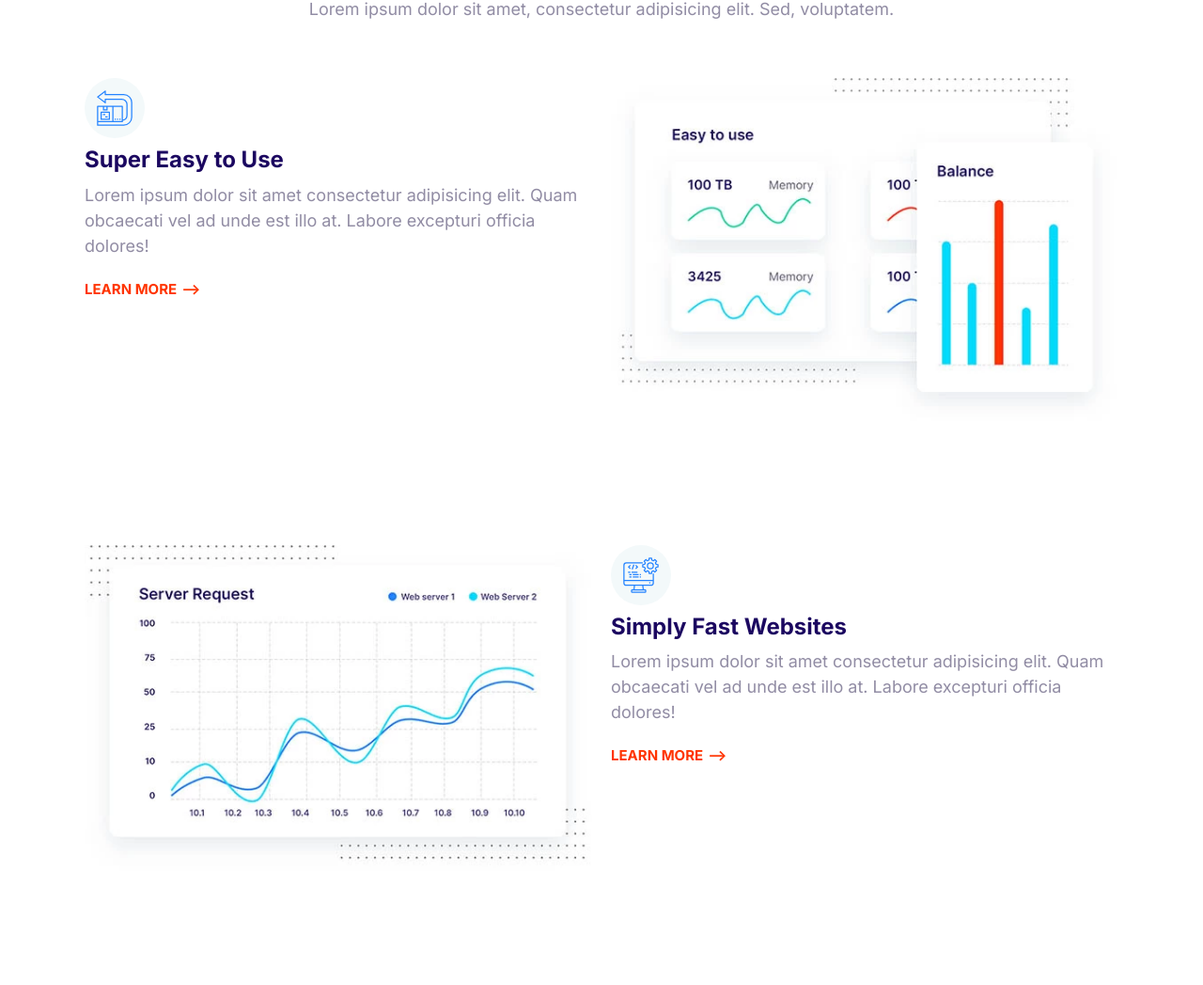
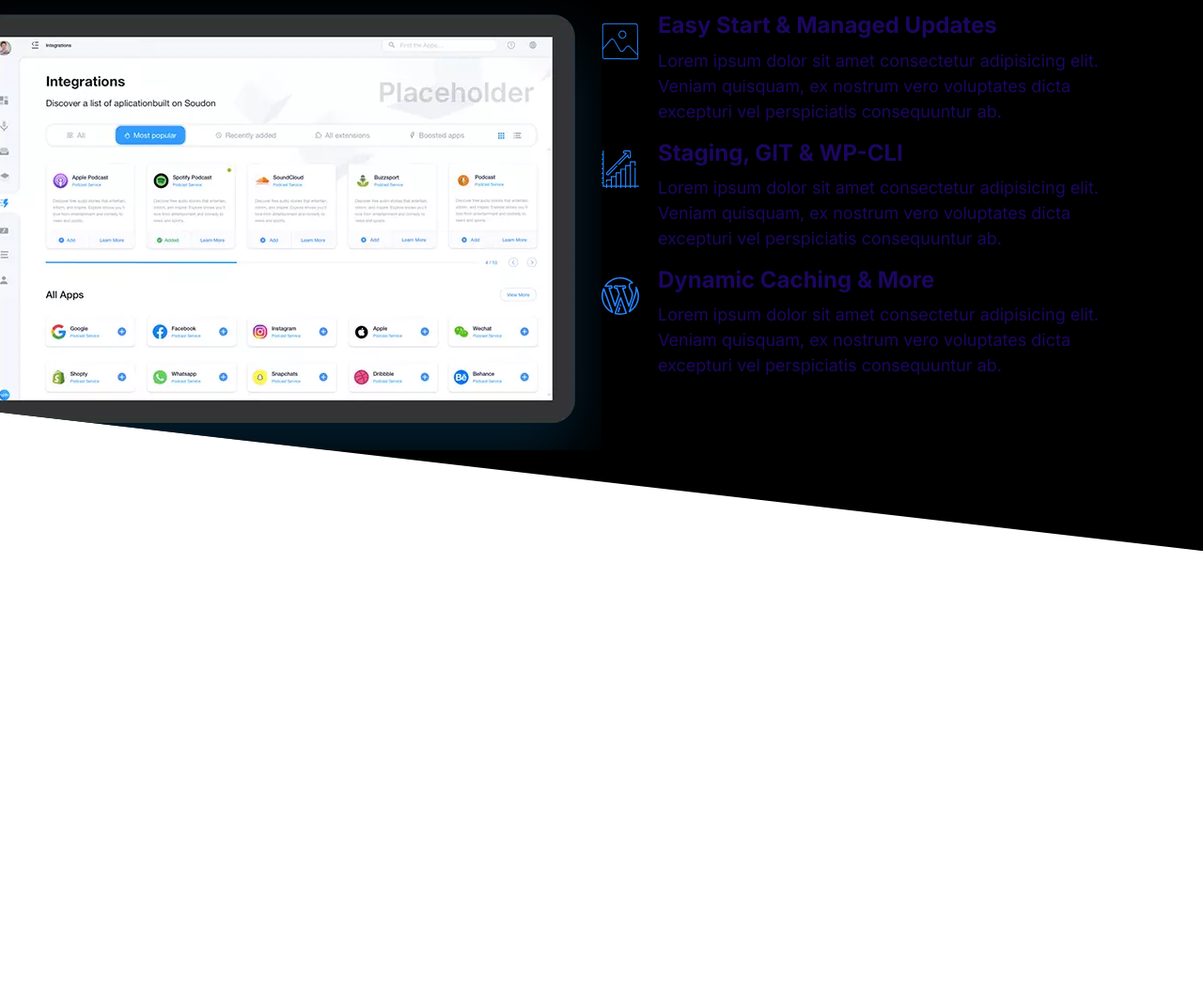
Before and after one commit to AkhilGoel2211/moshified-clone, a plain HTML site: page index.html in a window 1280 px wide. Shown: the part 151-1199 px from the top of the page at 94% size. After the commit the page ends 800 px from the top, so only its background shows below. Drawn offline with Linux system fonts and the light colour scheme.

Commit message:
Build the Showcase Block Component.

```diff
--- a/css/styles.css
+++ b/css/styles.css
@@ -822,3 +822,25 @@ a {
     order: 2;
   }
 }
+
+
+/* Showcase Block */
+
+.block-showcase__image > img {
+  width: 100%;
+}
+
+@media screen and (min-width: 768px) {
+  .block-showcase .grid {
+    grid-template-columns: 50% 50%;
+  }
+
+  .block-showcase__image {
+    justify-self: end;
+  }
+
+  .block-showcase__image > img {
+    width: auto;
+    max-width: 700px;
+  }
+}
--- a/index.html
+++ b/index.html
@@ -15,118 +15,76 @@
     <link rel="stylesheet" href="/css/styles.css" />
   </head>
   <body>
-    <section class="block container">
+    <section class="block block--dark block--skewed-right block-showcase">
       <header class="block__header">
-        <h2>Host on the Cloud to Keep Growing</h2>
-        <p>
-          Lorem ipsum dolor sit amet, consectetur adipisicing elit. Sed,
-          voluptatem.
-        </p>
+        <h2>User-friendly Control Panel</h2>
       </header>
-      <article class="grid grid--1x2 feature">
-        <div class="feature__content">
-          <span class="icon-container">
-            <svg class="icon icon--primary">
-              <use xlink:href="images/sprite.svg#easy"></use>
-            </svg>
-          </span>
-          <h3 class="feature__heading">Super Easy to Use</h3>
-          <p>
-            Lorem ipsum dolor sit amet consectetur adipisicing elit. Quam
-            obcaecati vel ad unde est illo at. Labore excepturi officia dolores!
-          </p>
-          <a href="#" class="link-arrow">Learn More</a>
-        </div>
-        <picture>
+      <div class="container grid grid--1x2">
+        <picture class="block-showcase__image">
           <source
             type="image/webp"
-            srcset="images/easy.webp 1x, images/easy@2x.webp 2x"
+            srcset="images/ipad.webp 1x, images/ipad@2x.webp 2x"
           />
           <source
-            type="image/jpg"
-            srcset="images/easy.jpg 1x, images/easy@2x.jpg 2x"
+            type="image/png"
+            srcset="images/ipad.png 1x, images/ipad@2x.png 2x"
           />
-          <img class="feature__image" src="images/easy@2x.jpg" alt="" />
+          <img src="images/ipad.png" alt="" />
         </picture>
-      </article>
-      <article class="grid grid--1x2 feature">
-        <div class="feature__content">
-          <span class="icon-container">
+        <ul class="list">
+          <li>
+            <div class="media">
+              <div class="media__image">
                 <svg class="icon icon--primary">
-              <use xlink:href="images/sprite.svg#computer"></use>
+                  <use xlink:href="images/sprite.svg#snap"></use>
                 </svg>
-          </span>
-          <h3 class="feature__heading">Simply Fast Websites</h3>
+              </div>
+              <div class="media__body">
+                <h3 class="media__title">Easy Start & Managed Updates</h3>
                 <p>
-            Lorem ipsum dolor sit amet consectetur adipisicing elit. Quam
-            obcaecati vel ad unde est illo at. Labore excepturi officia dolores!
+                  Lorem ipsum dolor sit amet consectetur adipisicing elit.
+                  Veniam quisquam, ex nostrum vero voluptates dicta excepturi
+                  vel perspiciatis consequuntur ab.
                 </p>
-          <a href="#" class="link-arrow">Learn More</a>
               </div>
-        <picture>
-          <source
-            type="image/webp"
-            srcset="images/fast.webp 1x, images/fast@2x.webp 2x"
-          />
-          <source
-            type="image/jpg"
-            srcset="images/fast.jpg 1x, images/fast@2x.jpg 2x"
-          />
-          <img class="feature__image" src="images/fast@2x.jpg" alt="" />
-        </picture>
-      </article>
-      <article class="grid grid--1x2 feature">
-        <div class="feature__content">
-          <span class="icon-container">
+            </div>
+          </li>
+          <li>
+            <div class="media">
+              <div class="media__image">
+                <svg class="icon icon--primary">
+                  <use xlink:href="images/sprite.svg#growth"></use>
+                </svg>
+              </div>
+              <div class="media__body">
+                <h3 class="media__title">Staging, GIT & WP-CLI</h3>
+                <p>
+                  Lorem ipsum dolor sit amet consectetur adipisicing elit.
+                  Veniam quisquam, ex nostrum vero voluptates dicta excepturi
+                  vel perspiciatis consequuntur ab.
+                </p>
+              </div>
+            </div>
+          </li>
+          <li>
+            <div class="media">
+              <div class="media__image">
                 <svg class="icon icon--primary">
                   <use xlink:href="images/sprite.svg#wordpress"></use>
                 </svg>
-          </span>
-          <h3 class="feature__heading">Wordpress Made Easy</h3>
+              </div>
+              <div class="media__body">
+                <h3 class="media__title">Dynamic Caching & More</h3>
                 <p>
-            Lorem ipsum dolor sit amet consectetur adipisicing elit. Quam
-            obcaecati vel ad unde est illo at. Labore excepturi officia dolores!
+                  Lorem ipsum dolor sit amet consectetur adipisicing elit.
+                  Veniam quisquam, ex nostrum vero voluptates dicta excepturi
+                  vel perspiciatis consequuntur ab.
                 </p>
-          <a href="#" class="link-arrow">Learn More</a>
               </div>
-        <picture>
-          <source
-            type="image/webp"
-            srcset="images/wordpress.webp 1x, images/wordpress@2x.webp 2x"
-          />
-          <source
-            type="image/jpg"
-            srcset="images/wordpress.jpg 1x, images/wordpress@2x.jpg 2x"
-          />
-          <img class="feature__image" src="images/wordpress@2x.jpg" alt="" />
-        </picture>
-      </article>
-      <article class="grid grid--1x2 feature">
-        <div class="feature__content">
-          <span class="icon-container">
-            <svg class="icon icon--primary">
-              <use xlink:href="images/sprite.svg#clock"></use>
-            </svg>
-          </span>
-          <h3 class="feature__heading">24/7 Expert Support</h3>
-          <p>
-            Lorem ipsum dolor sit amet consectetur adipisicing elit. Quam
-            obcaecati vel ad unde est illo at. Labore excepturi officia dolores!
-          </p>
-          <a href="#" class="link-arrow">Learn More</a>
             </div>
-        <picture>
-          <source
-            type="image/webp"
-            srcset="images/support.webp 1x, images/support@2x.webp 2x"
-          />
-          <source
-            type="image/jpg"
-            srcset="images/support.jpg 1x, images/support@2x.jpg 2x"
-          />
-          <img class="feature__image" src="images/support@2x.jpg" alt="" />
-        </picture>
-      </article>
+          </li>
+        </ul>
+      </div>
     </section>
     <script src="js/main.js"></script>
   </body>
```
Also changed, not shown: components/block-showcase.html (added, +71 -0 lines), images/ipad.png (added), images/ipad.webp (added), images/ipad@2x.png (added), images/ipad@2x.webp (added). Lines whose indentation alone changed are shown as unchanged.
